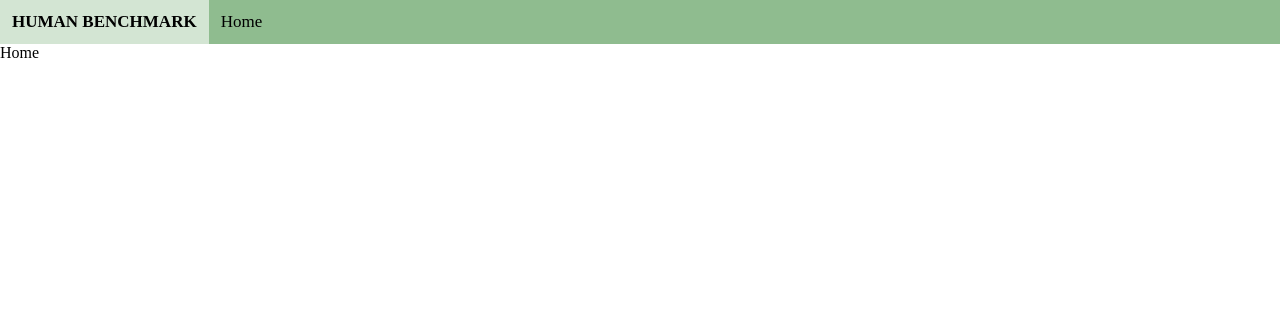
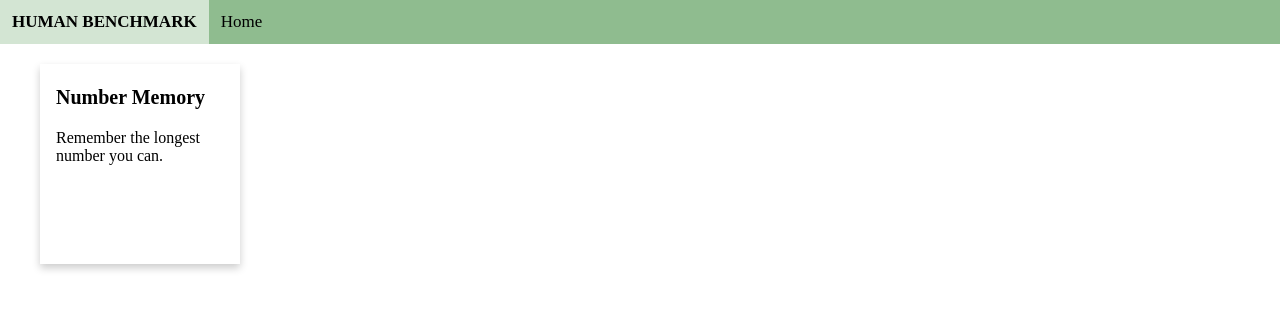
Before and after one commit to Tocampo627/Number-Memory-Clone, a React (Vite) app: page / in a window 1280 px wide. Shown: the top 310 px of the page. Built offline with nearby package versions, Linux system fonts and the light colour scheme.

Commit message:
created reusable Tile component

```diff
--- a/package.json
+++ b/package.json
@@ -31,6 +31,7 @@
     "prettier": "2.5.1"
   },
   "dependencies": {
+    "prop-types": "^15.8.0",
     "react": "^17.0.2",
     "react-dom": "^17.0.2",
     "react-router-dom": "^6.2.1"
--- a/public/index.html
+++ b/public/index.html
@@ -10,6 +10,9 @@
       body {
         margin: 0;
       }
+      main {
+        padding: 20px 40px;
+      }
     </style>
   </head>
   <body>
--- a/src/App.jsx
+++ b/src/App.jsx
@@ -6,11 +6,13 @@ import { Home } from './pages';
 
 export const App = () => {
   return (
-    <main>
+    <>
       <NavBar />
-      <Routes>
-        <Route path="/" element={<Home />} />
-      </Routes>
-    </main>
+      <main>
+        <Routes>
+          <Route path="/" element={<Home />} />
+        </Routes>
+      </main>
+    </>
   );
 };
--- a/src/NavBar/index.jsx
+++ b/src/NavBar/index.jsx
@@ -4,11 +4,11 @@ import { Routes, Route, Link } from 'react-router-dom';
 
 export const NavBar = () => {
   return (
-    <div className="navbar">
+    <nav className="navbar">
       <Link to="/">
         <b className="options">HUMAN BENCHMARK</b>
       </Link>
       <Link to="/">Home</Link>
-    </div>
+    </nav>
   );
 };
--- /dev/null
+++ b/src/pages/Home/Tile/index.jsx
@@ -0,0 +1,27 @@
+/* Style */
+import './tile.css';
+
+/* Node Modules */
+import React from 'react';
+import PropTypes from 'prop-types';
+
+/* Component */
+export const Tile = (props) => {
+  return (
+    <div className="tile">
+      <p className="title">{props.title}</p>
+      <p className="desc">{props.desc}</p>
+    </div>
+  );
+};
+
+Tile.propTypes = {
+  /**
+   * Title of the Tile
+   */
+  title: PropTypes.string.isRequired,
+  /**
+   * Description of Tile
+   */
+  desc: PropTypes.string.isRequired,
+};
--- /dev/null
+++ b/src/pages/Home/Tile/tile.css
@@ -0,0 +1,20 @@
+.tile {
+  /* Add some padding inside the card container */
+  padding: 2px 16px;
+  width: 200px;
+  height: 200px;
+  /* border: 5px solid black; */
+  /* Add shadows to create the "card" effect */
+  box-shadow: 0 4px 8px 0 rgba(0, 0, 0, 0.2);
+  transition: 0.3s;
+}
+
+/* On mouse-over, add a deeper shadow */
+.tile:hover {
+  box-shadow: 0 8px 16px 0 rgba(0, 0, 0, 0.2);
+}
+
+.tile .title {
+  font-size: 20px;
+  font-weight: 600;
+}
--- a/src/pages/Home/index.jsx
+++ b/src/pages/Home/index.jsx
@@ -1,10 +1,11 @@
-
 import React from 'react';
 import { Routes, Route, Link } from 'react-router-dom';
-
+import { Tile } from './Tile';
 
 export const Home = () => {
   return (
-    <div>Home</div>
+    <section>
+      <Tile title="Number Memory" desc="Remember the longest number you can." />
+    </section>
   );
 };
```
Also changed, not shown: .devcontainer/devcontainer.json, 2 other files (tests, documents, lock files or other folders).
